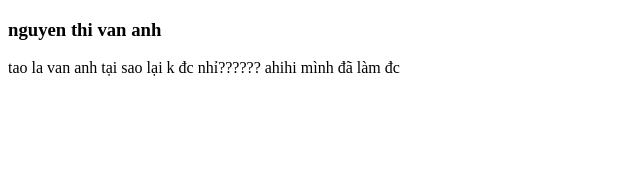
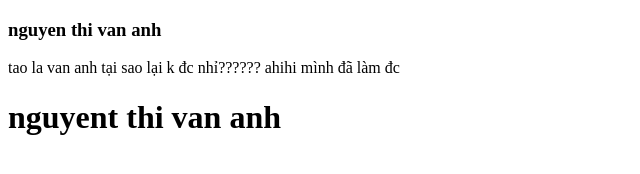
Before and after one commit to vananh2011/hello_file, a plain HTML site: page index.html in a window 1280 px wide. Shown: the whole page, without its empty margins (0-640 px from the left). Drawn offline with Linux system fonts and the light colour scheme.

Commit message:
Update index.html

```diff
--- a/index.html
+++ b/index.html
@@ -10,6 +10,7 @@
             tao la van anh
             tại sao lại k đc  nhỉ??????
             ahihi mình đã làm đc
+            <h1>nguyent thi van anh</h1>
         </div>
     </body>
 </html>
```
